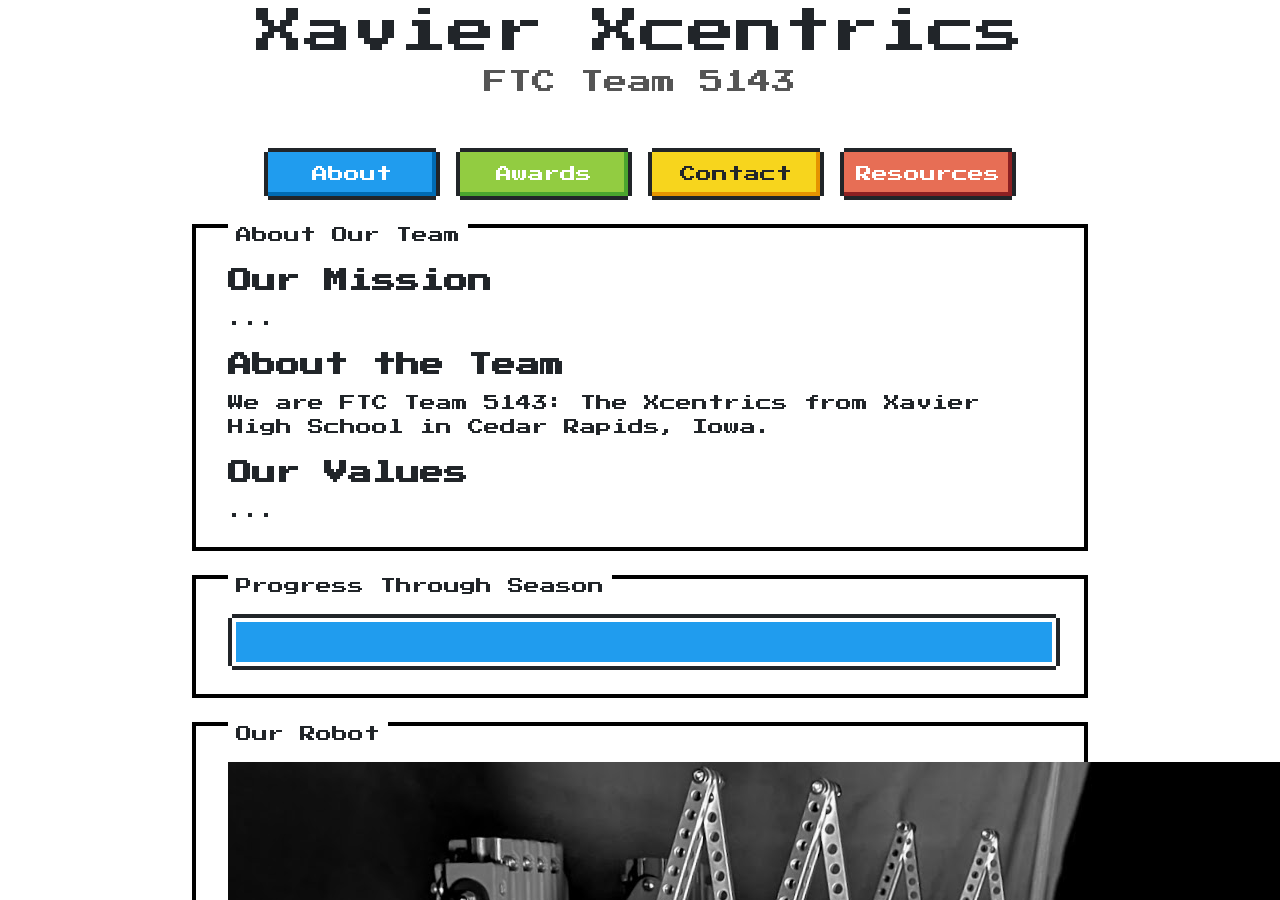
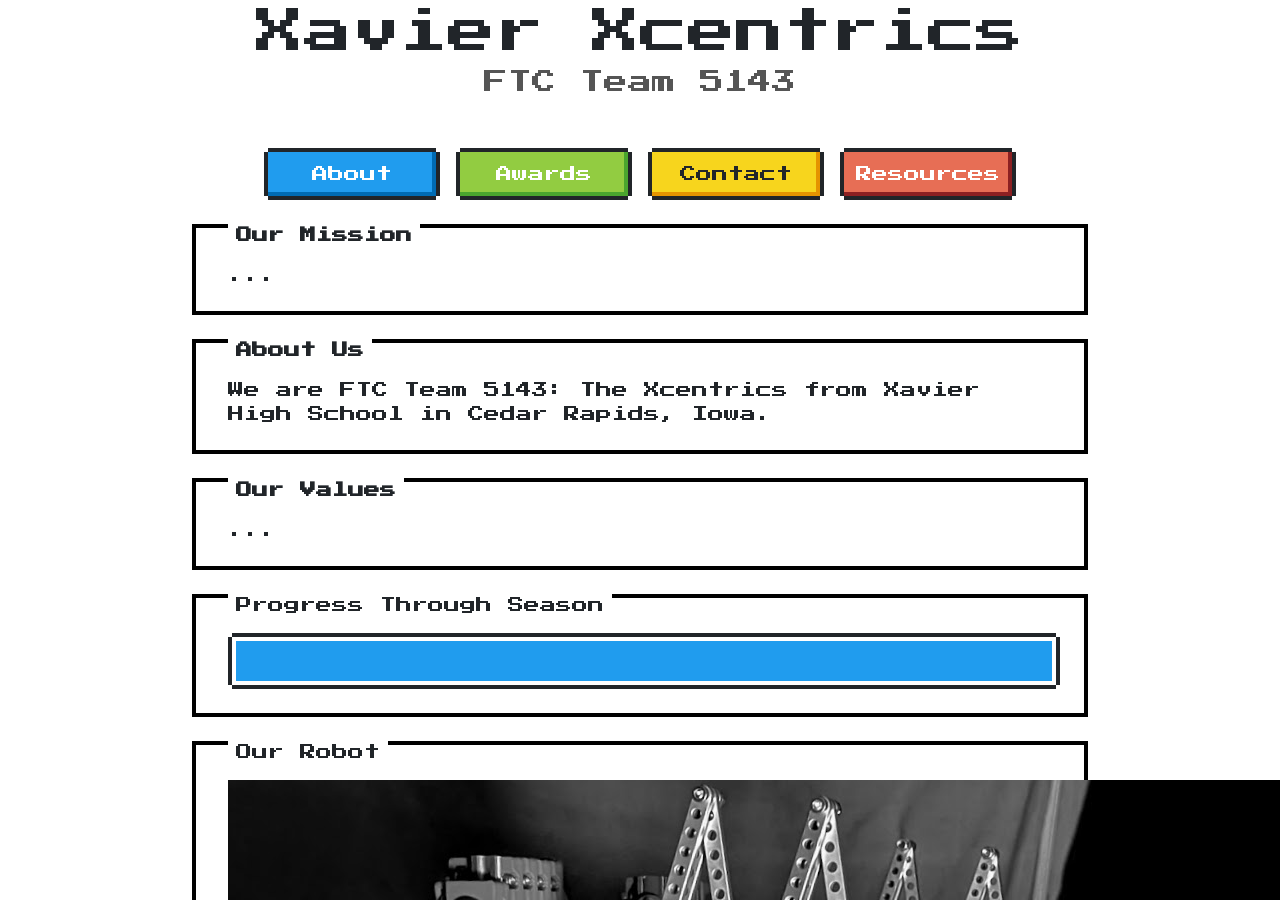
Before and after one commit to FTC5143/ftc5143.github.io, a Jekyll site: the page built from about.html, in a window 1280 px wide and 900 px high. Built offline with Jekyll 4.4.1, drawn with Linux system fonts in a browser that asks for light colours.

Commit message:
about fix

```diff
--- a/about.html
+++ b/about.html
@@ -4,14 +4,21 @@
 ---
 
 <div class="nes-container with-title">
-  <p class="title">About Our Team</p>
-  <h2>Our Mission</h2>
+  <h2 class="title">Our Mission</h2>
   <p>...</p>
+</div>
 
-  <h2>About the Team</h2>
+<br>
+
+<div class="nes-container with-title">
+  <h2 class="title">About Us</h2>
   <p>We are FTC Team 5143: The Xcentrics from Xavier High School in Cedar Rapids, Iowa.</p>
+</div>
 
-  <h2>Our Values</h2>
+<br>
+
+<div class="nes-container with-title">
+  <h2 class="title">Our Values</h2>
   <p>...</p>
 </div>
 
```
